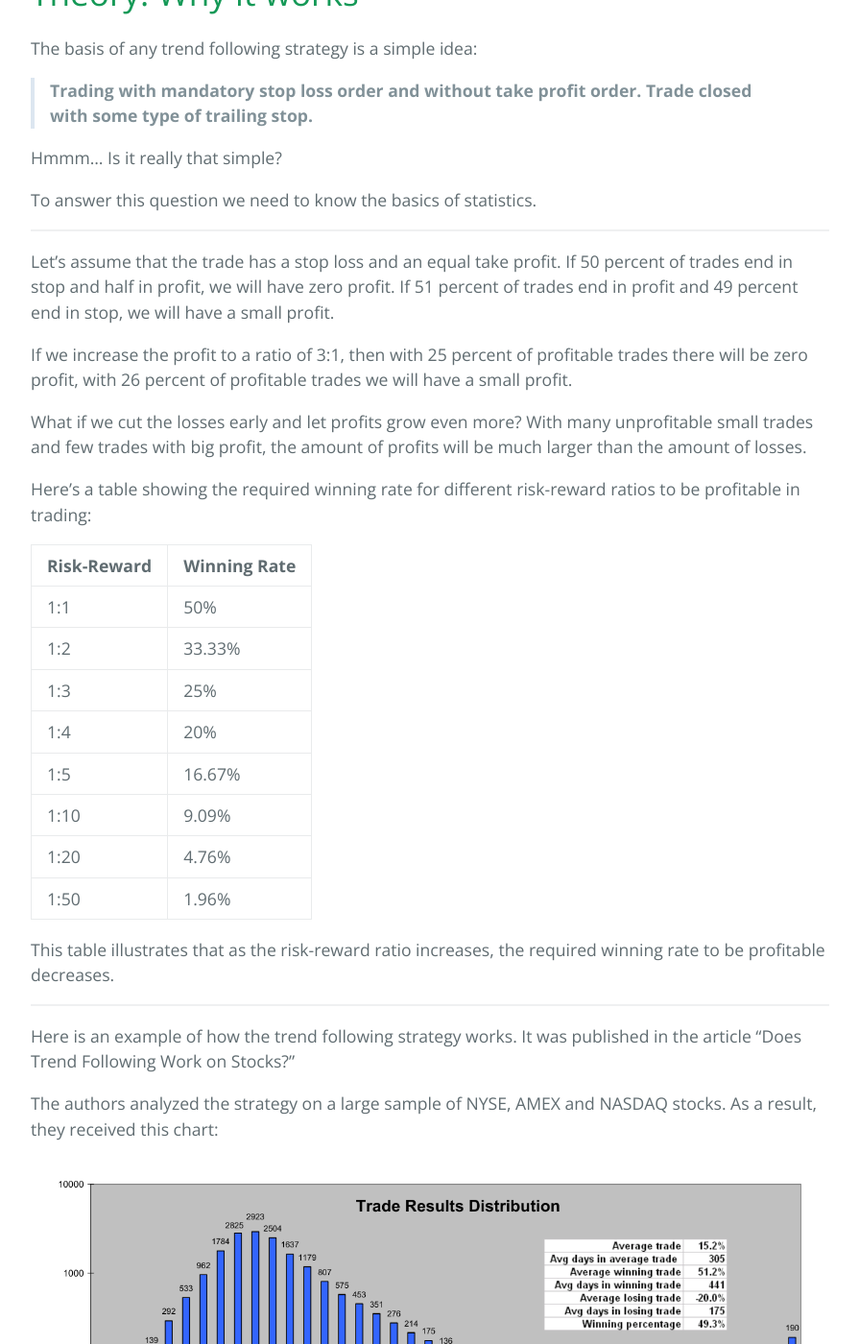
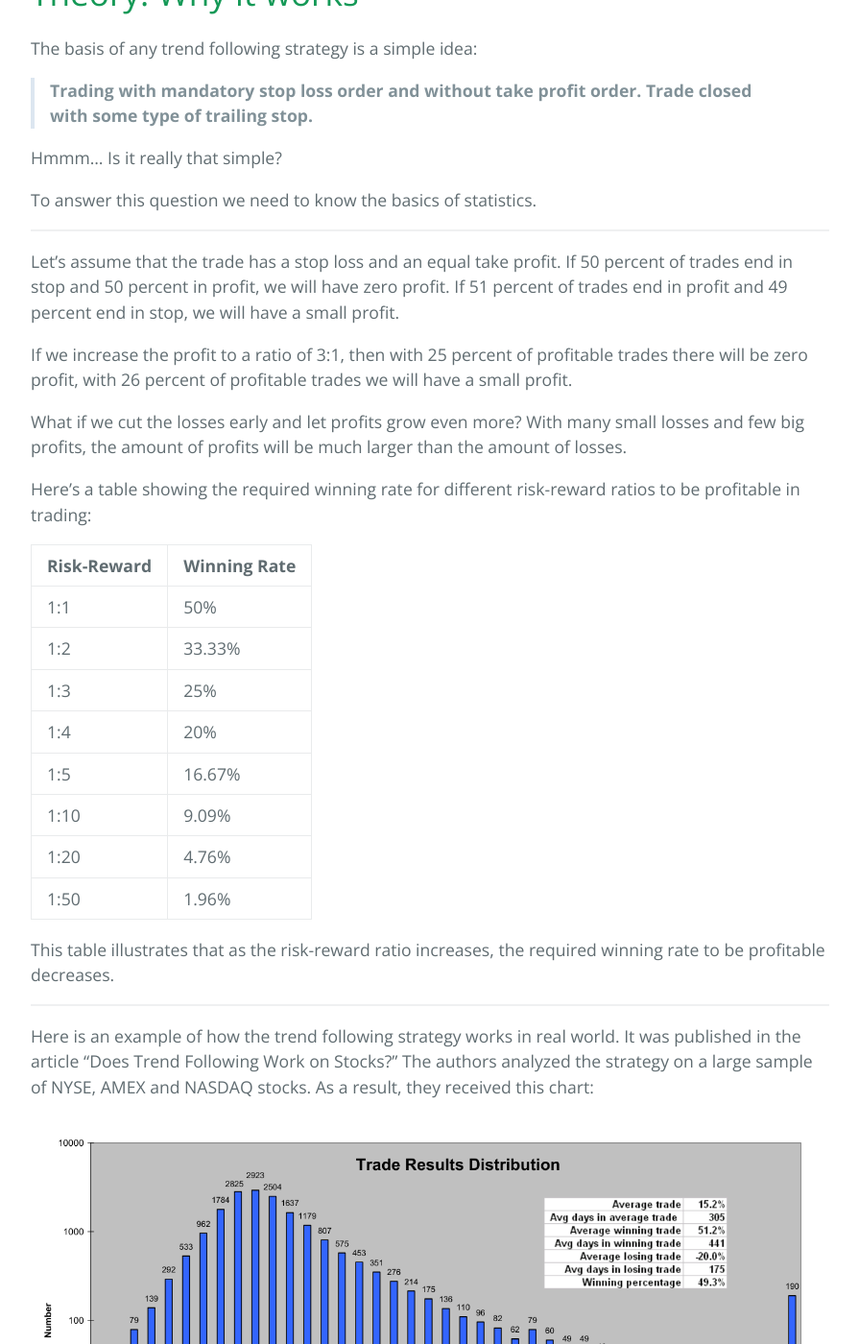
Before and after one commit to sergeyen7/sergeyen7.github.io, a Jekyll site: the page built from index.md, in a window 1280 px wide and 1400 px high, scrolled down 7602 px. Shown: the whole window at 96% size, without its empty margins (192-1087 px from the left). Built offline with Jekyll 4.4.1, drawn with Linux system fonts in a browser that asks for light colours; nearby versions of some CDN libraries; some of the changed text lies outside the part shown.

Commit message:
Update index.md

```diff
--- a/index.md
+++ b/index.md
@@ -241,11 +241,11 @@ Hmmm... Is it really that simple?
 To answer this question we need to know the basics of statistics.
 
 * * *
-Let's assume that the trade has a stop loss and an equal take profit. If 50 percent of trades end in stop and half in profit, we will have zero profit. If 51 percent of trades end in profit and 49 percent end in stop, we will have a small profit.
+Let's assume that the trade has a stop loss and an equal take profit. If 50 percent of trades end in stop and 50 percent in profit, we will have zero profit. If 51 percent of trades end in profit and 49 percent end in stop, we will have a small profit.
 
 If we increase the profit to a ratio of 3:1, then with 25 percent of profitable trades there will be zero profit, with 26 percent of profitable trades we will have a small profit.
 
-What if we cut the losses early and let profits grow even more? With many unprofitable small trades and few trades with big profit, the amount of profits will be much larger than the amount of losses.
+What if we cut the losses early and let profits grow even more? With many small losses and few big profits, the amount of profits will be much larger than the amount of losses.
 
 Here's a table showing the required winning rate for different risk-reward ratios to be profitable in trading:
 
@@ -263,11 +263,10 @@ Here's a table showing the required winning rate for different risk-reward ratio
 This table illustrates that as the risk-reward ratio increases, the required winning rate to be profitable decreases.
 
 * * *
-Here is an example of how the trend following strategy works. It was published in the article "Does Trend Following Work on Stocks?"
 
-The authors analyzed the strategy on a large sample of NYSE, AMEX and NASDAQ stocks. As a result, they received this chart:
+Here is an example of how the trend following strategy works in real world. It was published in the article "Does Trend Following Work on Stocks?" The authors analyzed the strategy on a large sample of NYSE, AMEX and NASDAQ stocks. As a result, they received this chart:
 
-![Distribution](/images/distribution.png)
+![Distribution of returns](/images/distribution.png)
 
 The X-axis represents the net return from the trade. The Y-axis indicates how many trades would have achieved the indicated net return. 17% of trades would have gained 50% or more while less than 3% of trades would have registered a loss equal to or worse than -50%.
 
```
Also changed, not shown: other parts of index.md (+1 -1 lines).
